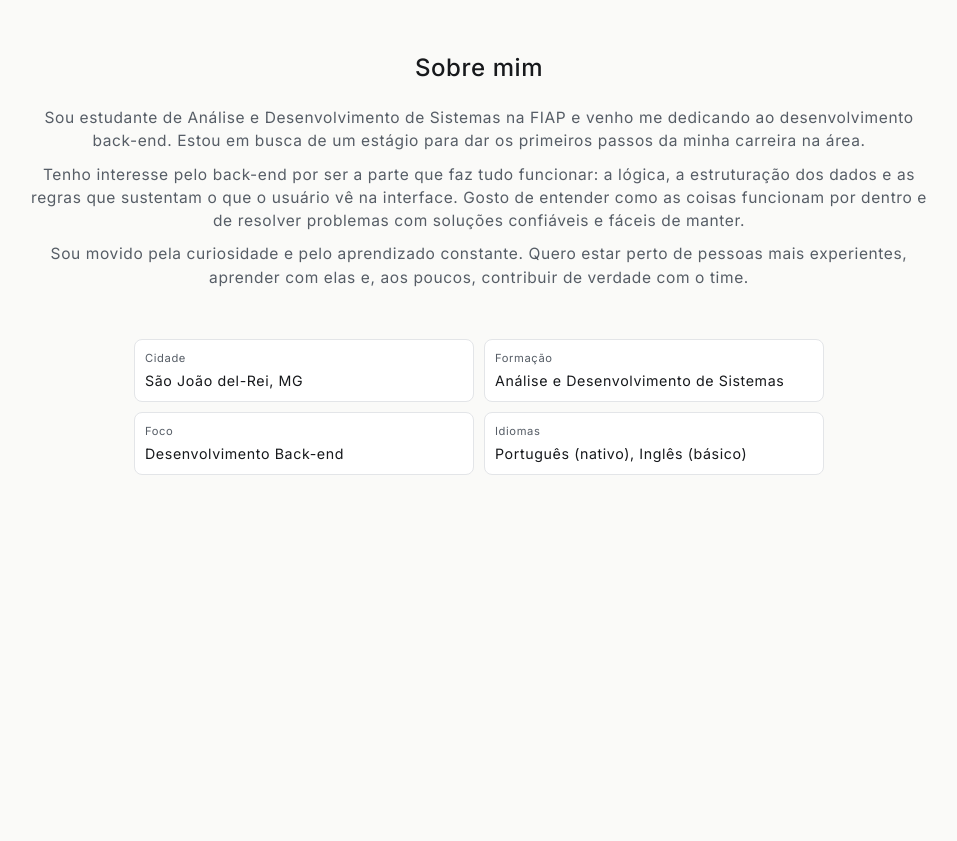
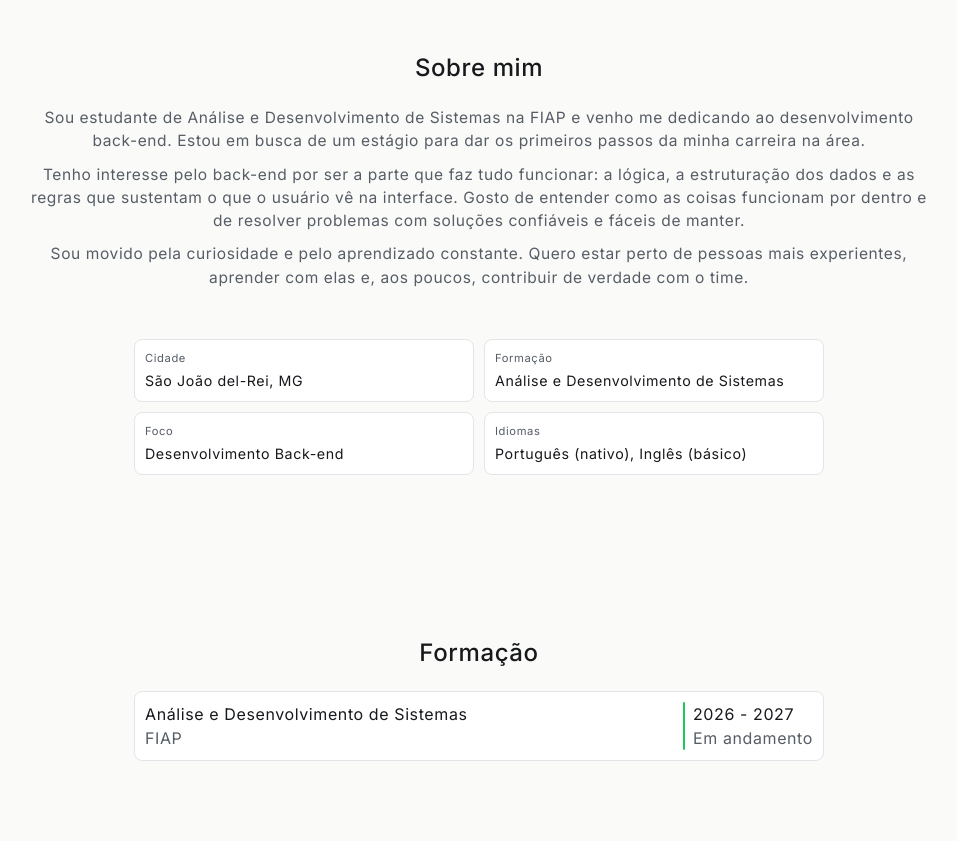
Before and after one commit to alcamarano/portfolio, a website: page index.html in a window 1280 px wide. Shown: the part 830-1671 px from the top of the page, without its empty margins (161-1118 px from the left). Before the commit the page ends 1385 px from the top, so only its background shows below. Drawn offline with Linux system fonts and the light colour scheme.

Commit message:
feat(education): adiciona seção de formação

```diff
--- a/assets/css/style.css
+++ b/assets/css/style.css
@@ -1,4 +1,4 @@
-button {
+button, details {
     cursor: pointer;
 }
 
@@ -71,13 +71,16 @@ button {
     padding: 0 20px;
 }
 
-.main__section-hero {
+.main__section {
     width: 100%;
-    height: 100dvh;
     display: flex;
     flex-direction: column;
     align-items: center;
     justify-content: center;
+}
+
+.main__section-hero {
+    height: 100dvh;
     gap: 30px;
 }
 
@@ -148,14 +151,12 @@ button {
     text-decoration-color: var(--color-accent);
 }
 
+.section__padding {
+    padding: 80px 0;
+}
+
 .main__section-about {
-    width: 100%;
-    display: flex;
-    flex-direction: column;
-    align-items: center;
-    justify-content: center;
     gap: 50px;
-    padding: 80px 0;
 }
 
 .about__content {
@@ -211,16 +212,37 @@ h3 {
     font-weight: 400;
 }
 
+.main__section-education {
 
+}
 
+.education__cards {
+    width: 100%;
+}
 
+.education__card {
+    display: flex;
+    flex-direction: column;
+    gap: 10px;
+}
 
+.education__card-header {
+    width: 100%;
+    padding: 10px;
+    border-radius: 8px;
+    margin: 0 auto;
+    display: flex;
+    flex-wrap: wrap;
+    justify-content: space-between;
+    gap: 10px;
+}
 
-
-
-
-
-
+.divisor__vertical {
+    width: 2px;
+    height: 100%;
+    background-color: var(--color-accent);
+    border-radius: 2px;
+}
 
 @media (min-width: 380px) {
     .about__cards {
@@ -238,7 +260,13 @@ h3 {
     }
 }
 
-@media (min-width: 800px) {
+@media (min-width: 730px) {
+    .education__card-header {
+        max-width: 690px;
+    }
+}
+
+@media (min-width: 850px) {
     .header__button-menu {
         display: none;
     }
--- a/index.html
+++ b/index.html
@@ -20,6 +20,7 @@
                 <ul class="header__ul-menu text-text-primary-light dark:text-text-primary-dark">
                     <li><a href="#sobre">sobre</a></li>
                     <li><a href="#formacao">formação</a></li>
+                    <li><a href="#cursos">cursos</a></li>
                     <li><a href="#habilidades">habilidades</a></li>
                     <li><a href="#jornada">jornada</a></li>
                     <li><a href="#projetos">projetos</a></li>
@@ -32,7 +33,7 @@
             </nav>
         </header>
         <main class="main">
-            <section id="inicio" class="main__section-hero">
+            <section id="inicio" class="main__section main__section-hero">
                 <p class="hero__badge bg-surface-light dark:bg-surface-dark text-text-secondary-light dark:text-text-secondary-dark">
                     <span class="hero__badge-dot"></span>Disponível para novas oportunidades
                 </p>
@@ -53,7 +54,7 @@
                     </div>
                 </div>
             </section>
-            <section id="sobre" class="main__section-about">
+            <section id="sobre" class="main__section section__padding main__section-about">
                 <div class="about__content">
                     <h3 class="text-text-primary-light dark:text-text-primary-dark">Sobre mim</h3>
                     <div class="text-text-secondary-light dark:text-text-secondary-dark">
@@ -89,6 +90,26 @@
                     </dl>
                 </div>
             </section>
+            <section id="formacao" class="main__section section__padding main__section-education">
+                <h3 class="text-text-primary-light dark:text-text-primary-dark">Formação</h3>
+                <div class="education__cards">
+                    <div class="education__card">
+                        <div class="education__card-header bg-surface-light dark:bg-surface-dark border border-border-light dark:border-border-dark">
+                            <div>
+                                <h4 class="text-text-primary-light dark:text-text-primary-dark">Análise e Desenvolvimento de Sistemas</h4>
+                                <p class="text-text-secondary-light dark:text-text-secondary-dark">FIAP</p>
+                            </div>
+                            <div class="flex items-center gap-2">
+                                <div class="divisor__vertical"></div>
+                                <div>
+                                    <p class="text-text-primary-light dark:text-text-primary-dark">2026 - 2027</p>
+                                    <p class="text-text-secondary-light dark:text-text-secondary-dark">Em andamento</p>
+                                </div>
+                            </div>
+                        </div>
+                    </div>
+                </div>
+            </section>
         </main>
         <footer class="footer">
 
```
Also changed, not shown: assets/css/output.css.
